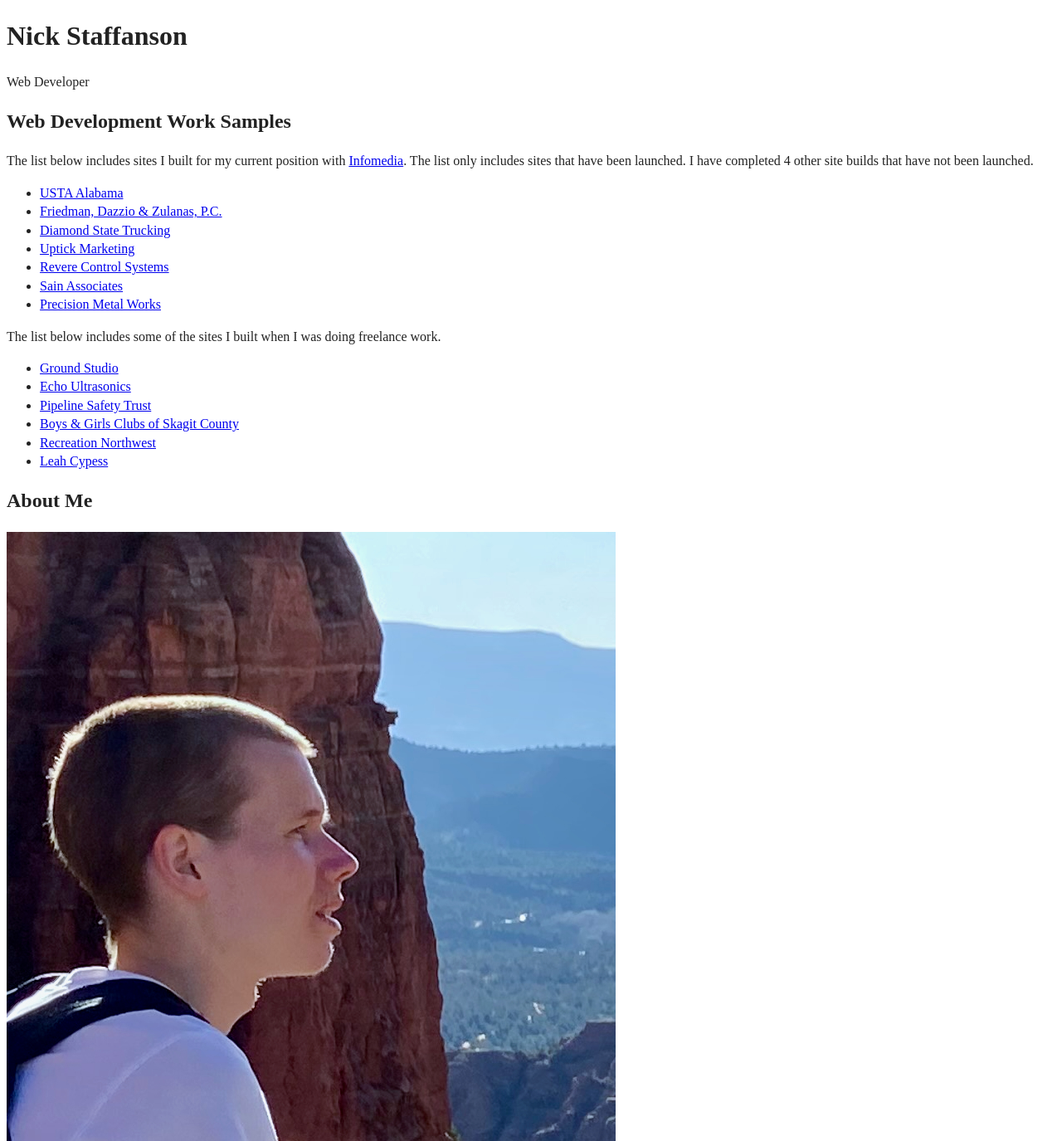
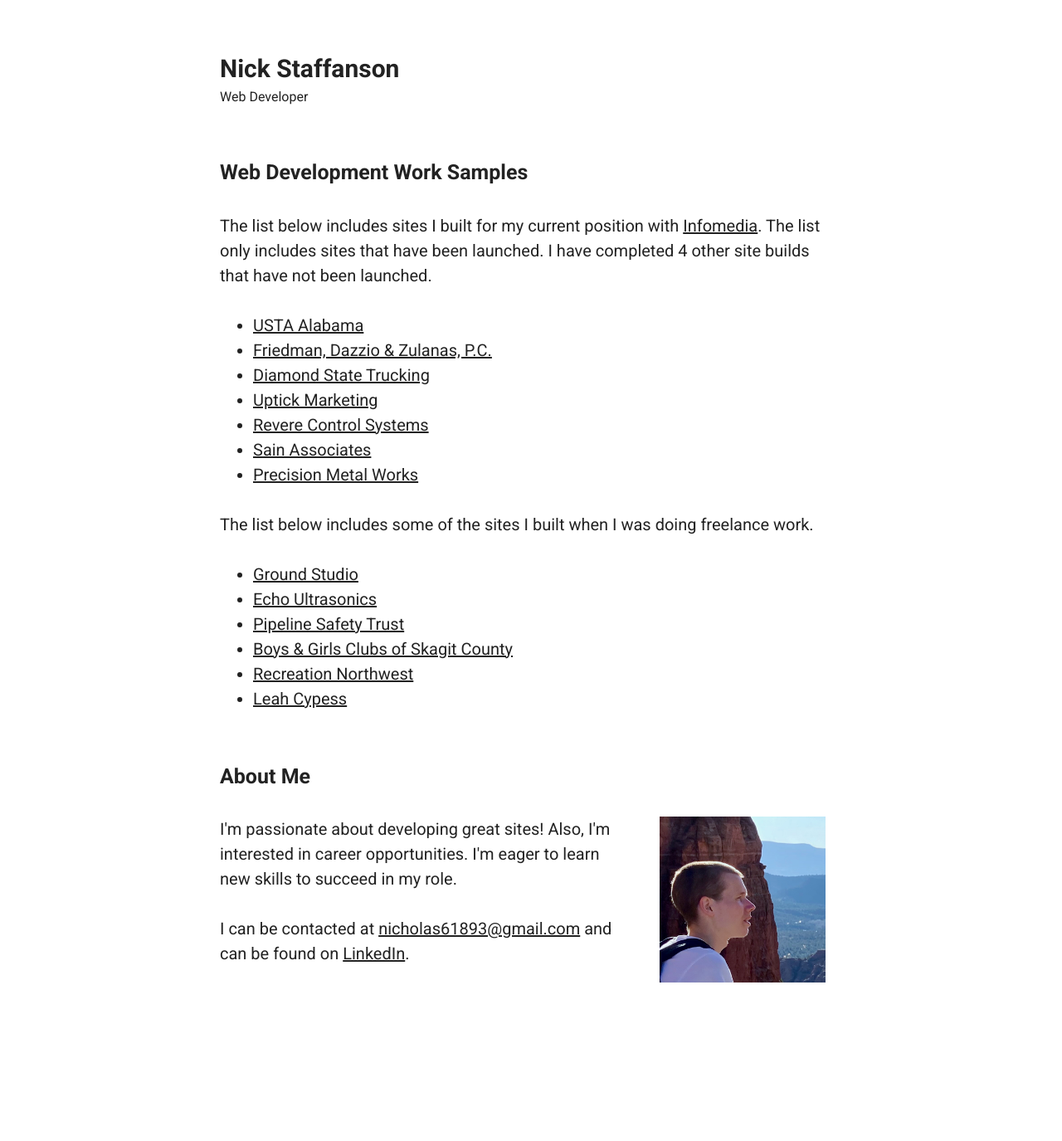
Before and after one commit to nickstaffanson/nickstaffanson.github.io, a website built with webpack: page index.html in a window 1280 px wide. Shown: the top 1375 px of the page at 83% size. After the commit the page ends 1314 px from the top, so only its background shows below. Built offline with nearby package versions, Linux system fonts and the light colour scheme.

Commit message:
Update style.css

```diff
--- a/css/style.css
+++ b/css/style.css
@@ -84,6 +84,68 @@
    Author's custom styles
    ========================================================================== */
 
+body {
+  background-color: #fff;
+  font-family: 'Roboto', sans-serif;
+  font-size: 20px;
+  font-weight: 400;
+  line-height: 1.5;
+  max-width: 750px;
+  margin: 0 auto;
+  padding: 60px 20px;
+}
+
+h1 {
+  font-size: 30px;
+  font-weight: 700;
+  margin: 0;
+}
+
+h2 {
+  font-size: 25px;
+  font-weight: 700;
+  margin: 0 0 30px;
+}
+
+p {
+  margin: 0 0 30px;
+  padding: 0;
+}
+
+ul {
+  margin: 0 0 30px;
+  padding: 0 0 0 40px;
+}
+
+a {
+  color: #222;
+  text-decoration: underline;
+}
+
+a:focus,
+a:hover {
+  color: #0073e5;
+}
+
+img {
+  display: block;
+  width: 200px;
+  margin-bottom: 30px;
+}
+
+header p {
+  font-size: 16px;
+  margin: 0;
+}
+
+section {
+  margin-top: 60px;
+}
+
+footer {
+  display: none;
+}
+
 /* ==========================================================================
    Helper classes
    ========================================================================== */
@@ -162,13 +224,17 @@
 }
 
 /* ==========================================================================
-   EXAMPLE Media Queries for Responsive Design.
-   These examples override the primary ('mobile first') styles.
-   Modify as content requires.
+   Media Queries for Responsive Design.
    ========================================================================== */
 
-@media only screen and (min-width: 35em) {
-  /* Style adjustments for viewports that meet the condition */
+@media only screen and (min-width: 768px) {
+  body {
+    padding: 60px 40px 120px;
+  }
+  img {
+    float: right;
+    margin: 0 20px 20px 40px;
+  }
 }
 
 @media print,
```
